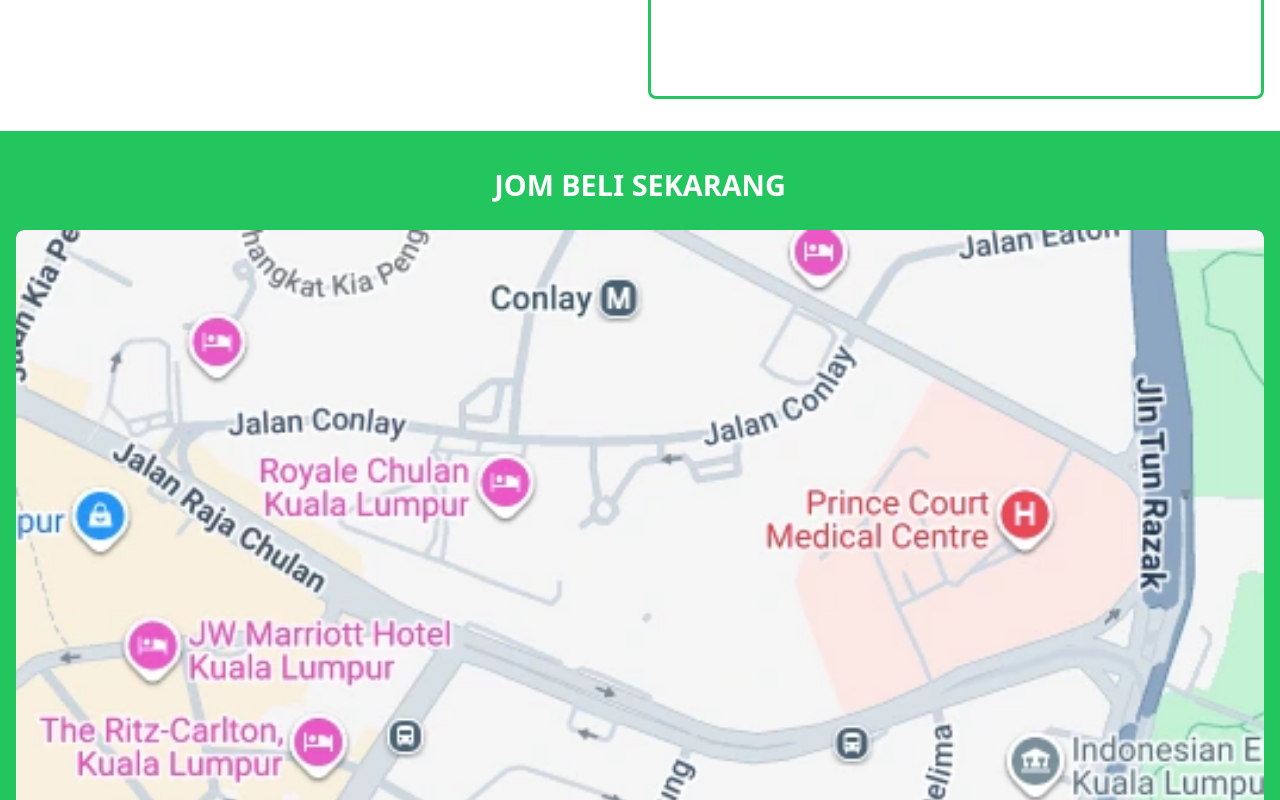
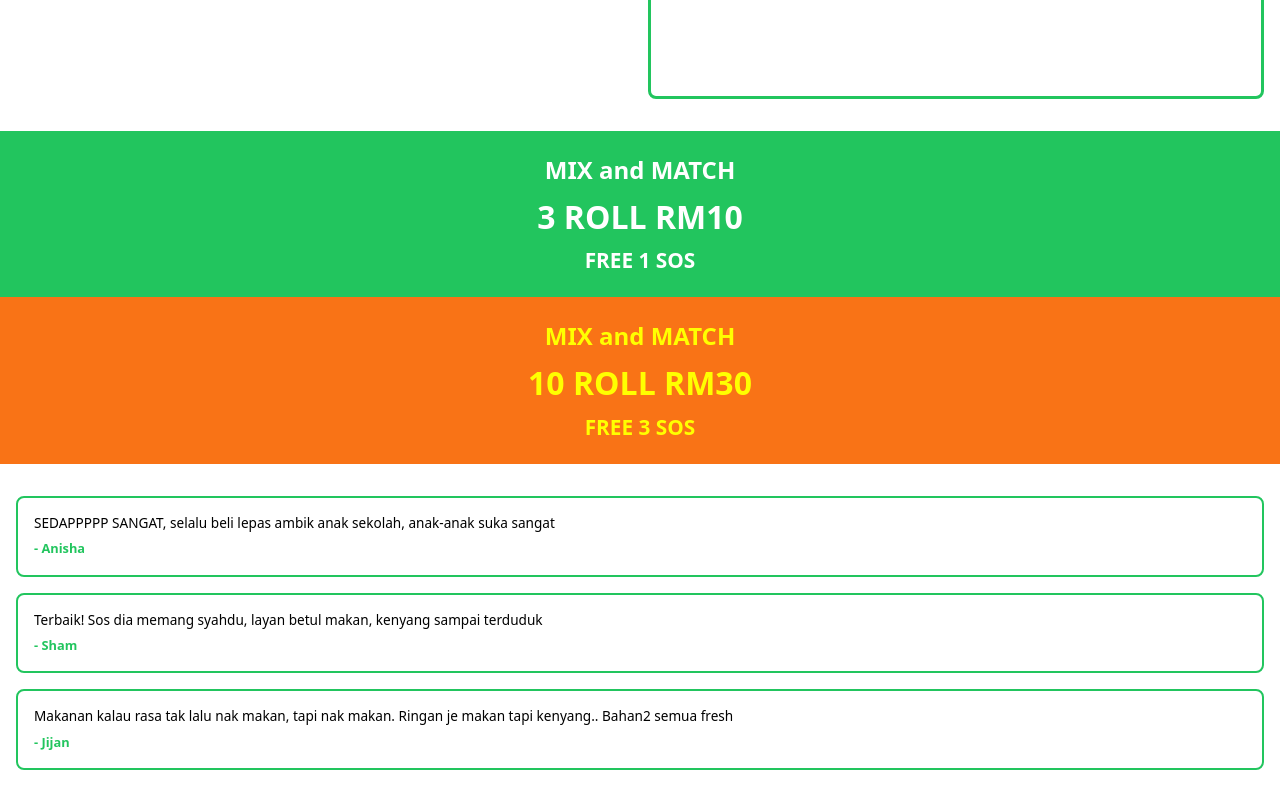
Before and after one commit to BigCalicoCatto/uncleroll, a Next.js app: page / in a window 1280 px wide. Shown: the part 5880-6680 px from the top of the page. Built offline with nearby package versions, Linux system fonts and the light colour scheme.

Commit message:
Update page.tsx

```diff
--- a/app/page.tsx
+++ b/app/page.tsx
@@ -7,6 +7,7 @@
   const sections = {
     sauce: useRef<HTMLDivElement>(null),
     menus: useRef<HTMLDivElement>(null),
+    price: useRef<HTMLDivElement>(null),
     location: useRef<HTMLDivElement>(null),
     cta: useRef<HTMLDivElement>(null),
   };
@@ -103,7 +104,7 @@
                 fontWeight: "bold",
               }}
             >
-              Sauces
+              Sos
             </button>
             <button
               onClick={() => scrollToSection(sections.menus)}
@@ -117,7 +118,21 @@
                 fontWeight: "bold",
               }}
             >
-              Menus
+              Menu
+            </button>
+            <button
+              onClick={() => scrollToSection(sections.price)}
+              style={{
+                background: "none",
+                border: "none",
+                fontSize: "1rem",
+                color: "#22c55e",
+                cursor: "pointer",
+                textAlign: "left",
+                fontWeight: "bold",
+              }}
+            >
+              Harga
             </button>
             <button
               onClick={() => scrollToSection(sections.location)}
@@ -131,7 +146,7 @@
                 fontWeight: "bold",
               }}
             >
-              Location
+              Lokasi
             </button>
             <button
               onClick={() => scrollToSection(sections.cta)}
@@ -145,7 +160,7 @@
                 fontWeight: "bold",
               }}
             >
-              Contact
+              Hubungi
             </button>
           </div>
         )}
@@ -330,9 +345,43 @@
         </div>
       </div>
 
+      {/* PRICE SECTION 1 */}
+      <div ref={sections.price} style={{ backgroundColor: "#22c55e", width: "100%", padding: "1rem 1rem", textAlign: "center", color: "white" }}>
+        <p style={{ fontSize: "1.5rem", fontWeight: "bold", margin: "0.3rem 0" }}>MIX and MATCH</p>
+        <p style={{ fontSize: "2rem", fontWeight: "bold", margin: "0.3rem 0" }}>3 ROLL RM10</p>
+        <p style={{ fontSize: "1.3rem", fontWeight: "bold", margin: "0.3rem 0" }}>FREE 1 SOS</p>
+      </div>
+
+      {/* PRICE SECTION 2 */}
+      <div style={{ backgroundColor: "#f97316", width: "100%", padding: "1rem 1rem", textAlign: "center", color: "#ffff00" }}>
+        <p style={{ fontSize: "1.5rem", fontWeight: "bold", margin: "0.3rem 0" }}>MIX and MATCH</p>
+        <p style={{ fontSize: "2rem", fontWeight: "bold", margin: "0.3rem 0" }}>10 ROLL RM30</p>
+        <p style={{ fontSize: "1.3rem", fontWeight: "bold", margin: "0.3rem 0" }}>FREE 3 SOS</p>
+      </div>
+
+      {/* REVIEWS SECTION */}
+      <div style={{ backgroundColor: "#ffffff", width: "100%", padding: "2rem 1rem" }}>
+        <div style={{ display: "flex", flexDirection: "column", gap: "1rem" }}>
+          <div style={{ backgroundColor: "#ffffff", border: "2px solid #22c55e", borderRadius: "8px", padding: "1rem" }}>
+            <p style={{ fontSize: "0.85rem", lineHeight: "1.3", margin: "0 0 0.5rem 0", color: "#000" }}>SEDAPPPPP SANGAT, selalu beli lepas ambik anak sekolah, anak-anak suka sangat</p>
+            <p style={{ fontSize: "0.8rem", fontWeight: "bold", margin: 0, color: "#22c55e" }}>- Anisha</p>
+          </div>
+
+          <div style={{ backgroundColor: "#ffffff", border: "2px solid #22c55e", borderRadius: "8px", padding: "1rem" }}>
+            <p style={{ fontSize: "0.85rem", lineHeight: "1.3", margin: "0 0 0.5rem 0", color: "#000" }}>Terbaik! Sos dia memang syahdu, layan betul makan, kenyang sampai terduduk</p>
+            <p style={{ fontSize: "0.8rem", fontWeight: "bold", margin: 0, color: "#22c55e" }}>- Sham</p>
+          </div>
+
+          <div style={{ backgroundColor: "#ffffff", border: "2px solid #22c55e", borderRadius: "8px", padding: "1rem" }}>
+            <p style={{ fontSize: "0.85rem", lineHeight: "1.3", margin: "0 0 0.5rem 0", color: "#000" }}>Makanan kalau rasa tak lalu nak makan, tapi nak makan. Ringan je makan tapi kenyang.. Bahan2 semua fresh</p>
+            <p style={{ fontSize: "0.8rem", fontWeight: "bold", margin: 0, color: "#22c55e" }}>- Jijan</p>
+          </div>
+        </div>
+      </div>
+
       {/* LOCATION SECTION */}
       <div ref={sections.location} style={{ backgroundColor: "#22c55e", width: "100%", padding: "2rem 1rem", textAlign: "center", color: "white" }}>
-        <h2 style={{ fontSize: "1.8rem", fontWeight: "bold", margin: "0 0 1.5rem 0" }}>JOM BELI SEKARANG</h2>
+        <h2 style={{ fontSize: "1.8rem", fontWeight: "bold", margin: "0 0 1.5rem 0" }}>DAPATKAN SEKARANG DI GERAI UNCLE ROLL</h2>
         <div style={{ position: "relative", width: "100%", paddingBottom: "100%", backgroundColor: "#000", borderRadius: "8px", overflow: "hidden", marginBottom: "1.5rem" }}>
           <img src="/map.webp" alt="Map" style={{ position: "absolute", top: 0, left: 0, width: "100%", height: "100%", objectFit: "cover" }} />
         </div>
```
